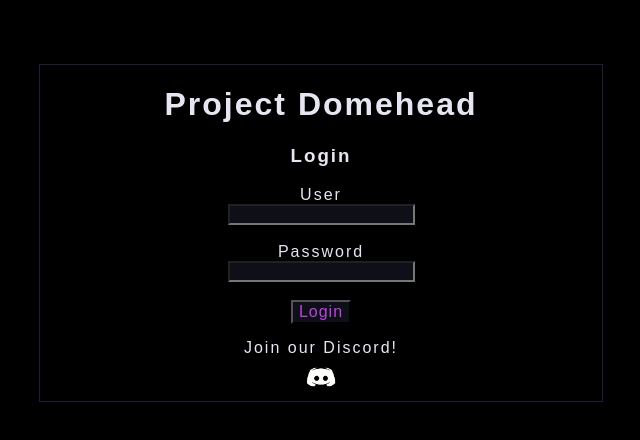
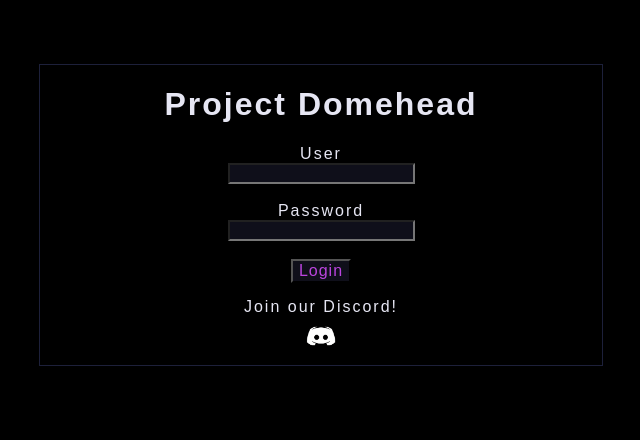
Before and after one commit to dclechok/sos-client, a React (Create React App) app: page / in a window 1280 px wide. Shown: the top 440 px of the page, without its empty margins (319-959 px from the left). Built offline with nearby package versions, Linux system fonts and the light colour scheme; a web font is replaced by a local one.

Commit message:
removed extra login text

```diff
--- a/src/Login.js
+++ b/src/Login.js
@@ -5,7 +5,6 @@ function Login(){
     return(
         <div className="login-box">
             <h1>Project Domehead</h1>
-            <h3>Login</h3>
             <div className="inputs">
                 User<br/>   <input /><br/><br/>
                 Password<br/> <input /><br />
```
